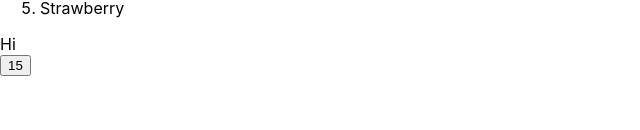
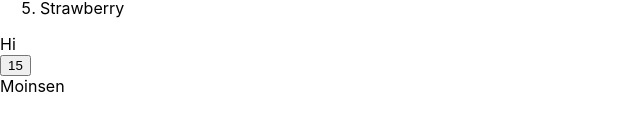
Before and after one commit to fgrothaus/react, a React (Create React App) app in the folder react_demo/: page / in a window 1280 px wide. Shown: the part 280-410 px from the top of the page, without its empty margins (0-640 px from the left). Built offline with nearby package versions, Linux system fonts and the light colour scheme.

Commit message:
fix "name" widthness

```diff
--- a/react_demo/src/App.tsx
+++ b/react_demo/src/App.tsx
@@ -2,7 +2,7 @@ import React from 'react';
 import logo from './logo.svg';
 import './App.css';
 import { Schleifen } from './components/Schleifen';
-import { Bedingtes_rendern } from './components/JSX_bedingtes_rendern';
+import { Bedingtes_rendern, Bedingtes_rendern2 } from './components/JSX_bedingtes_rendern';
 import { Events } from './components/Events';
 
 
@@ -13,9 +13,10 @@ function App() {
   return (
 
     <React.Fragment>
-      <Schleifen />
-      <Bedingtes_rendern />
-      <Events />
+        <Schleifen />
+        <Bedingtes_rendern />
+        <Events />
+        <Bedingtes_rendern2 />
     </React.Fragment>
 
 
--- a/react_demo/src/components/JSX_bedingtes_rendern.tsx
+++ b/react_demo/src/components/JSX_bedingtes_rendern.tsx
@@ -13,3 +13,14 @@ export function Bedingtes_rendern () {
     </React.Fragment>
     )
 }
+
+export function Bedingtes_rendern2 () {
+
+    const valid = true;
+
+    return (
+        <React.Fragment>
+            {valid && <div>Moinsen</div>}
+        </React.Fragment>
+    )
+}
```
